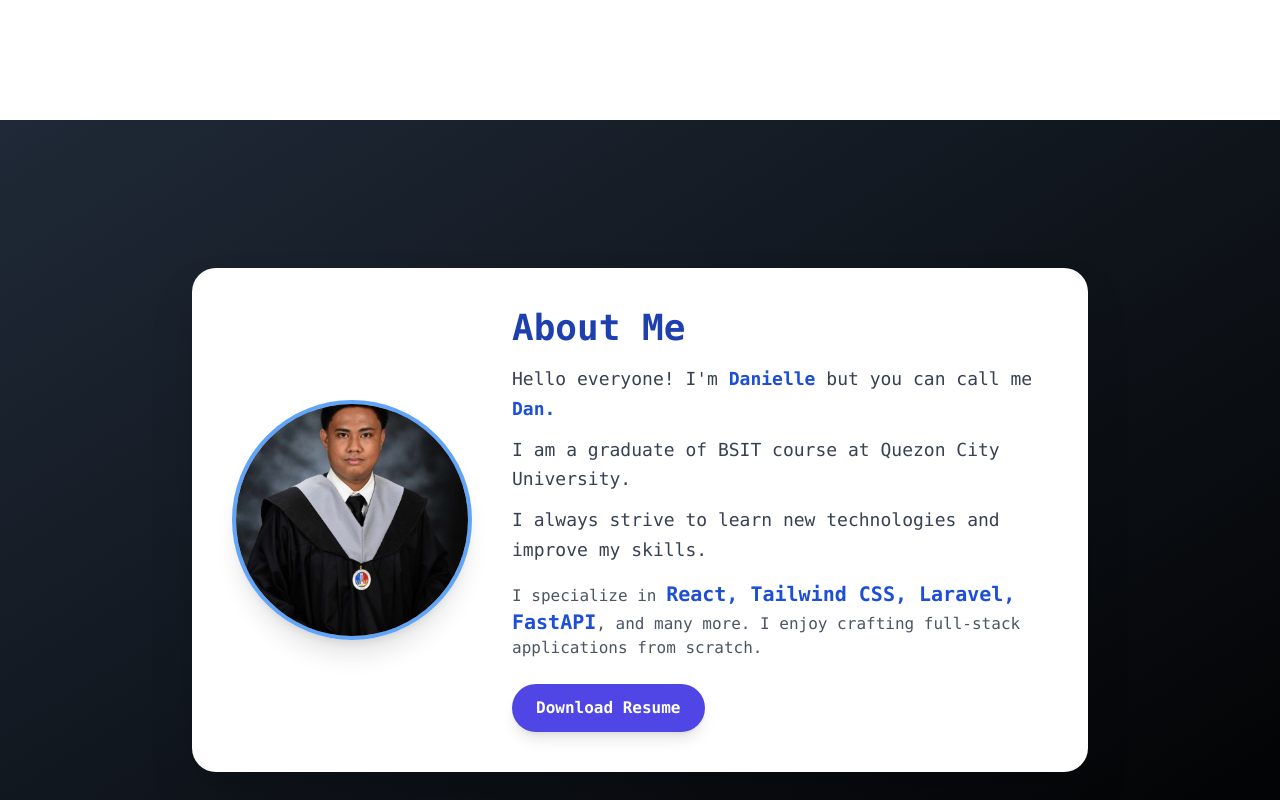
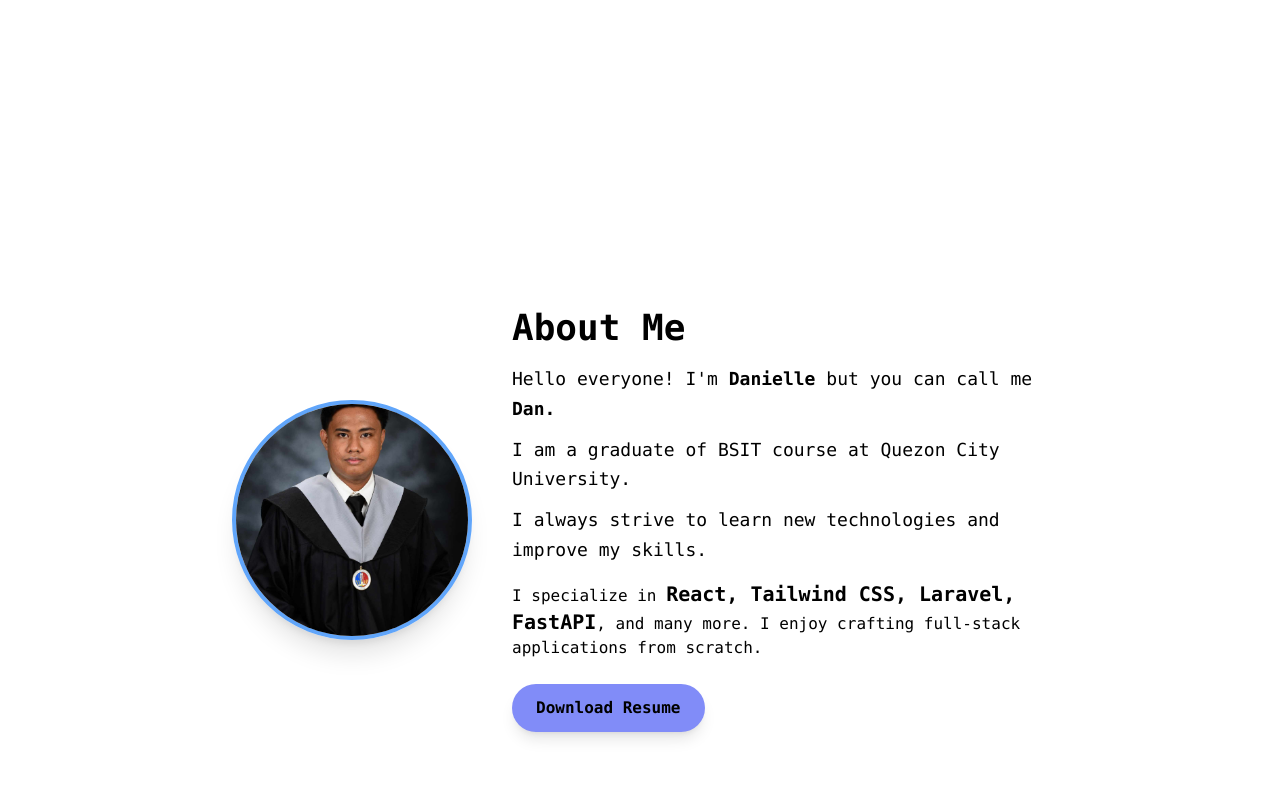
Before and after one commit to miracl3-dreams/my-portfolio, a React (Vite) app: page / in a window 1280 px wide. Shown: the part 680-1480 px from the top of the page. Built offline with nearby package versions, Linux system fonts and the light colour scheme.

Commit message:
feat: the color of text in darkmode

```diff
--- a/src/pages/About.jsx
+++ b/src/pages/About.jsx
@@ -24,9 +24,9 @@ const itemVariants = {
 const About = () => {
   return (
     <>
-      <div className="min-h-screen bg-gradient-to-br from-gray-800 to-black text-white flex items-center justify-center px-6">
+      <div className="min-h-screen bg-white dark:bg-gray-900 text-black dark:text-white flex items-center justify-center px-6">
         <motion.div
-          className="max-w-4xl mx-auto bg-white rounded-3xl shadow-2xl p-10 flex flex-col md:flex-row items-center gap-10"
+          className="max-w-4xl mx-auto bg-white dark:bg-gray-900 rounded-3xl p-10 flex flex-col md:flex-row items-center gap-10"
           initial="hidden"
           animate="visible"
           variants={containerVariants}
@@ -48,42 +48,42 @@ const About = () => {
             variants={itemVariants}
           >
             <motion.h2
-              className="text-4xl font-extrabold text-blue-800 mb-4 font-mono"
+              className="text-4xl font-extrabold text-black dark:text-white mb-4 font-mono"
               variants={itemVariants}
             >
               About Me
             </motion.h2>
             <motion.p
-              className="text-gray-700 text-lg leading-relaxed font-mono"
+              className="text-black text-lg leading-relaxed font-mono dark:text-white"
               variants={itemVariants}
             >
               Hello everyone! I'm{" "}
-              <span className="font-semibold text-blue-700 font-mono">
+              <span className="font-semibold text-black dark:text-white font-mono">
                 Danielle
               </span>{" "}
               but you can call me{" "}
-              <span className="font-semibold text-blue-700 font-mono">
+              <span className="font-semibold text-black dark:text-white  font-mono">
                 Dan.
               </span>
             </motion.p>
             <motion.p
-              className="text-gray-700 text-lg leading-relaxed mt-3 font-mono"
+              className="text-black dark:text-white text-lg leading-relaxed mt-3 font-mono"
               variants={itemVariants}
             >
               I am a graduate of BSIT course at Quezon City University.
             </motion.p>
             <motion.p
-              className="text-gray-700 text-lg leading-relaxed mt-3 font-mono"
+              className="text-black dark:text-white text-lg leading-relaxed mt-3 font-mono"
               variants={itemVariants}
             >
               I always strive to learn new technologies and improve my skills.
             </motion.p>
             <motion.p
-              className="text-gray-600 text-base mt-4 font-mono"
+              className="text-black dark:text-white text-base mt-4 font-mono"
               variants={itemVariants}
             >
               I specialize in{" "}
-              <span className="font-extrabold text-xl text-blue-700 font-mono">
+              <span className="font-extrabold text-xl text-black dark:text-white font-mono">
                 React, Tailwind CSS, Laravel, FastAPI
               </span>
               , and many more. I enjoy crafting full-stack applications from scratch.
@@ -92,7 +92,7 @@ const About = () => {
               <a
                 href={ResumePdf}
                 download="Danielle_Lunas_Resume.pdf"
-                className="inline-block bg-indigo-600 hover:bg-indigo-700 text-white font-semibold font-mono py-3 px-6 rounded-full mt-6 transition duration-300 ease-in-out shadow-lg hover:shadow-xl"
+                className="inline-block bg-indigo-400 hover:bg-indigo-700 text-black dark:text-white font-semibold font-mono py-3 px-6 rounded-full mt-6 transition duration-300 ease-in-out shadow-lg hover:shadow-xl"
               >
                 Download Resume
               </a>
```
